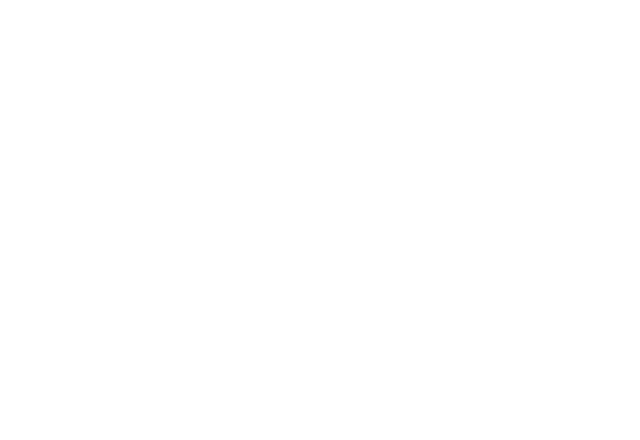
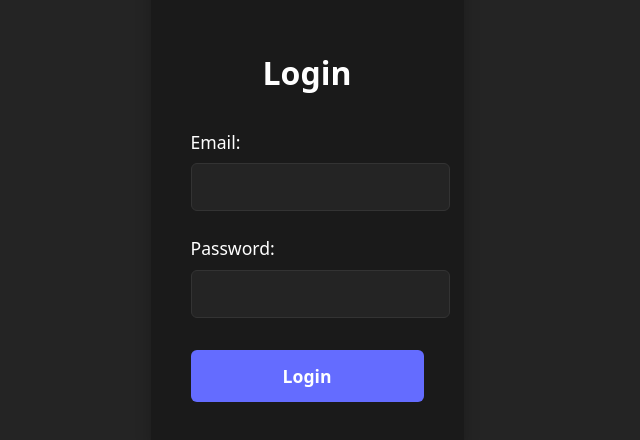
Before and after one commit to venkateshjaiswal21/Ship_Maintainance_Dashboard_ENTNT, a React (Vite) app: page / in a window 1280 px wide. Shown: the part 220-660 px from the top of the page, without its empty margins (333-973 px from the left). Built offline with nearby package versions, Linux system fonts and the light colour scheme.

Commit message:
Implemented basic authentication check for hardcoded engineer,admin, and Inspector by implementing the loginpage, loginform and using the component of loginpage in app.jsx , added a seprate styles folder for handling css , loginform css was created inside it

```diff
--- a/package.json
+++ b/package.json
@@ -11,7 +11,8 @@
   },
   "dependencies": {
     "react": "^19.1.0",
-    "react-dom": "^19.1.0"
+    "react-dom": "^19.1.0",
+    "react-router-dom": "^7.6.0"
   },
   "devDependencies": {
     "@eslint/js": "^9.25.0",
--- a/src/App.jsx
+++ b/src/App.jsx
@@ -1,16 +1,9 @@
-import { useState } from 'react'
-import reactLogo from './assets/react.svg'
-import viteLogo from '/vite.svg'
-import './App.css'
+import React from 'react';
+import './App.css';
+import LoginPage from './pages/LoginPage';
 
 function App() {
-  const [count, setCount] = useState(0)
-
-  return (
-    <>
-
-    </>
-  )
+  return <LoginPage />;
 }
 
-export default App
+export default App;
--- a/src/components/Authentication/LoginForm.jsx
+++ b/src/components/Authentication/LoginForm.jsx
@@ -0,0 +1,63 @@
+import { useState } from 'react';
+import '../../styles/LoginForm.css';
+
+const LoginForm = ({ onLogin }) => {
+  const [email, setEmail] = useState('');
+  const [password, setPassword] = useState('');
+  const [error, setError] = useState('');
+
+  const handleSubmit = (e) => {
+    e.preventDefault();
+    setError('');
+
+    const emailRegex = /^[^\s@]+@[^\s@]+\.[^\s@]+$/;
+    if (!email || !password) {
+      setError('Please fill in all fields');
+      return;
+    }
+    if (!emailRegex.test(email)) {
+      setError('Please enter a valid email address');
+      return;
+    }
+
+    console.log('Login attempt:', { email, password });
+
+    onLogin({ email, password });
+  };
+
+  return (
+    <div className="login-container">
+      <h2 className="login-title">Login</h2>
+      <form onSubmit={handleSubmit}>
+        <div className="form-group">
+          <label>Email:</label>
+          <input
+            type="email"
+            value={email}
+            onChange={(e) => setEmail(e.target.value)}
+            className="form-input"
+          />
+        </div>
+        <div className="form-group">
+          <label>Password:</label>
+          <input
+            type="password"
+            value={password}
+            onChange={(e) => setPassword(e.target.value)}
+            className="form-input"
+          />
+        </div>
+        {error && (
+          <div className="error-message">
+            {error}
+          </div>
+        )}
+        <button type="submit" className="login-button">
+          Login
+        </button>
+      </form>
+    </div>
+  );
+};
+
+export default LoginForm;
--- /dev/null
+++ b/src/data/MockData.js
@@ -0,0 +1,71 @@
+export const MData = {
+  users: [
+    {
+      id: "1",
+      role: "Admin",
+      email: "admin@entnt.in",
+      password: "admin123",
+      name: "AdminEntnt"
+    },
+    {
+      id: "2",
+      role: "Inspector",
+      email: "inspector@entnt.in",
+      password: "inspect123",
+      name: "InspectorEntnt"
+    },
+    {
+      id: "3",
+      role: "Engineer",
+      email: "engineer@entnt.in",
+      password: "engine123",
+      name: "EngineerEntnt"
+    }
+  ],
+  ships: [
+    {
+      id: "s1",
+      name: "Ever Given",
+      imo: "9811000",
+      flag: "Panama",
+      status: "Active"
+    },
+    {
+      id: "s2",
+      name: "Maersk Alabama",
+      imo: "9164263",
+      flag: "USA",
+      status: "Under Maintenance"
+    }
+  ],
+  components: [
+    {
+      id: "c1",
+      shipId: "s1",
+      name: "Main Engine",
+      serialNumber: "ME-1234",
+      installDate: "2020-01-10",
+      lastMaintenanceDate: "2024-03-12"
+    },
+    {
+      id: "c2",
+      shipId: "s2",
+      name: "Radar",
+      serialNumber: "RAD-5678",
+      installDate: "2021-07-18",
+      lastMaintenanceDate: "2023-12-01"
+    }
+  ],
+  jobs: [
+    {
+      id: "j1",
+      componentId: "c1",
+      shipId: "s1",
+      type: "Inspection",
+      priority: "High",
+      status: "Open",
+      assignedEngineerId: "3",
+      scheduledDate: "2025-05-05"
+    }
+  ]
+};
--- a/src/pages/LoginPage.jsx
+++ b/src/pages/LoginPage.jsx
@@ -0,0 +1,52 @@
+import { useState } from 'react';
+import LoginForm from '../components/Authentication/LoginForm';
+import { MData } from '../data/MockData';
+
+const LoginPage = () => {
+  const [user, setUser] = useState(null);
+  const [loginError, setLoginError] = useState('');
+
+  const handleLogin = ({ email, password }) => {
+    const foundUser = MData.users.find(
+      (u) => u.email === email && u.password === password
+    );
+    if (foundUser) {
+      setUser(foundUser);
+      setLoginError('');
+    } else {
+      setLoginError('Invalid email or password');
+    }
+  };
+
+  const handleLogout = () => {
+    setUser(null);
+    setLoginError('');
+  };
+
+  return (
+    <div style={{
+      minHeight: '100vh',
+      display: 'flex',
+      alignItems: 'center',
+      justifyContent: 'center',
+      backgroundColor: '#242424'
+    }}>
+      {!user ? (
+        <>
+          <LoginForm onLogin={handleLogin} />
+          {loginError && (
+            <div className="error-message" style={{ textAlign: 'center' }}>{loginError}</div>
+          )}
+        </>
+      ) : (
+        <div>
+          <h1>Welcome, {user.name}!</h1>
+          <p>Role: {user.role}</p>
+          <button className="login-button" onClick={handleLogout}>Logout</button>
+        </div>
+      )}
+    </div>
+  );
+};
+
+export default LoginPage;
--- /dev/null
+++ b/src/styles/LoginForm.css
@@ -0,0 +1,97 @@
+body, #root {
+  min-height: 100vh;
+  display: flex;
+  align-items: center;
+  justify-content: center;
+  background: #242424;
+  margin: 0;
+}
+
+.login-container {
+  max-width: 480px;
+  width: 100%;
+  display: flex;
+  flex-direction: column;
+  align-items: center;
+  padding: 48px 40px;
+  background-color: #1a1a1a;
+  border-radius: 10px;
+  box-shadow: 0 2px 16px rgba(0,0,0,0.22);
+  color: #ffffff;
+}
+
+.login-title {
+  text-align: center;
+  margin-bottom: 32px;
+  color: #ffffff;
+  font-size: 2rem;
+  font-weight: 600;
+  width: 100%;
+}
+
+form {
+  width: 100%;
+  display: flex;
+  flex-direction: column;
+  align-items: center;
+}
+
+.form-group {
+  width: 100%;
+  margin-bottom: 24px;
+  display: flex;
+  flex-direction: column;
+  align-items: flex-start;
+}
+
+.form-group label {
+  margin-bottom: 8px;
+  color: #ffffff;
+  font-size: 1.1rem;
+}
+
+.form-input {
+  width: 100%;
+  padding: 14px 12px;
+  border-radius: 6px;
+  border: 1px solid #333;
+  background-color: #242424;
+  color: #ffffff;
+  font-size: 1rem;
+}
+
+.form-input:focus {
+  outline: none;
+  border-color: #646cff;
+  box-shadow: 0 0 0 2px rgba(100, 108, 255, 0.2);
+}
+
+.error-message {
+  color: #ff6b6b;
+  margin-bottom: 18px;
+  font-size: 1rem;
+  width: 100%;
+  text-align: left;
+}
+
+.login-button {
+  width: 100%;
+  padding: 14px;
+  background-color: #646cff;
+  color: white;
+  border: none;
+  border-radius: 6px;
+  cursor: pointer;
+  font-weight: 600;
+  font-size: 1.1rem;
+  transition: background-color 0.2s ease;
+  margin-top: 8px;
+}
+
+.login-button:hover {
+  background-color: #535bf2;
+}
+
+.login-button:active {
+  background-color: #4a4fdb;
+}
```
Also changed, not shown: src/data/MockData.json (deleted, +0 -68 lines), 1 other file (tests, documents, lock files or other folders).
